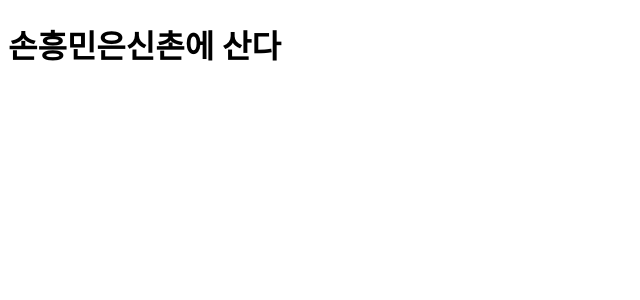
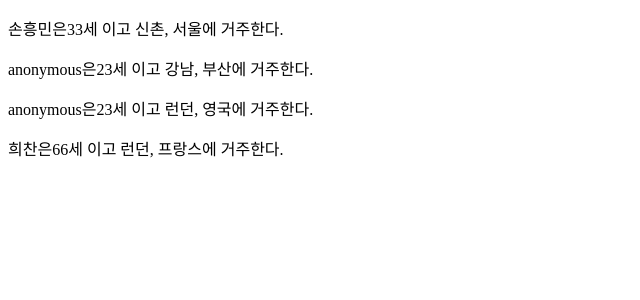
Before and after one commit to jeon602/React103123, a React (Create React App) app: page / in a window 1280 px wide. Shown: the top 300 px of the page, without its empty margins (0-640 px from the left). Built offline with nearby package versions, Linux system fonts and the light colour scheme.

Commit message:
props 구분할 연습. settings : jsx attribute

```diff
--- a/src/App.js
+++ b/src/App.js
@@ -1,16 +1,19 @@
 function App() {
   return (
     <>
-      <MyComp value="손흥민" address="신촌" />
+      <MyComp name="손흥민" address="신촌" age={33} city="서울" />
+      <MyComp address="강남" age={23} city="부산" />
+      <MyComp address="런던" age={23} city="영국" />
+      <MyComp name="희찬" address="런던" age={66} city="프랑스" />
     </>
   );
 }
-function MyComp({ value, address }) {
+function MyComp({ name = "anonymous", address, city, age = 100 }) {
   return (
     <div>
-      <h1>
-        {value}은{address}에 산다
-      </h1>
+      <p>
+        {name}은{age}세 이고 {address}, {city}에 거주한다.
+      </p>
     </div>
   );
 }
```
